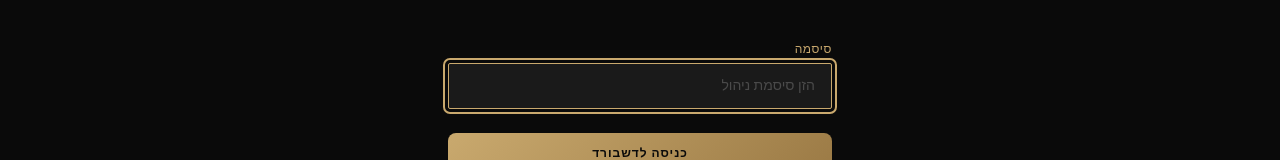
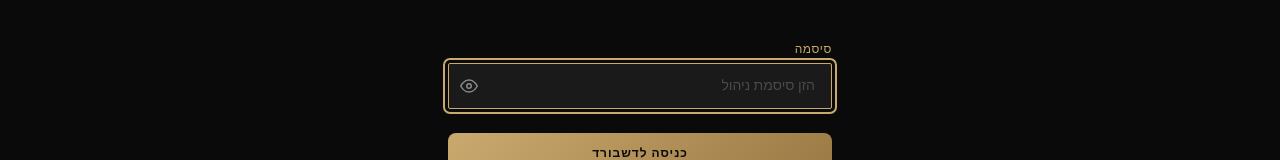
Before and after one commit to idanlanadlan/idan-lanadlan, a Next.js app: page /admin/login in a window 1280 px wide. Shown: the part 396-556 px from the top of the page. Built offline with nearby package versions, Linux system fonts and the light colour scheme; no server answers; the database is empty; a web font is replaced by a local one.

Commit message:
Add password visibility toggle to admin login

```diff
--- a/app/admin/login/page.tsx
+++ b/app/admin/login/page.tsx
@@ -2,6 +2,7 @@
 
 import { cookies } from "next/headers";
 import { redirect } from "next/navigation";
+import { PasswordInput } from "@/components/admin/PasswordInput";
 
 async function generateToken(password: string): Promise<string> {
   const encoder = new TextEncoder();
@@ -59,14 +60,7 @@ export default async function LoginPage({
             <label className="block text-xs text-gold tracking-wider uppercase mb-1.5">
               סיסמה
             </label>
-            <input
-              type="password"
-              name="password"
-              autoFocus
-              required
-              className="w-full bg-charcoal border border-gray-dark rounded-lg px-4 py-3 text-sm text-cream placeholder:text-gray focus:border-gold outline-none transition-colors"
-              placeholder="הזן סיסמת ניהול"
-            />
+            <PasswordInput />
           </div>
 
           {error && (
--- /dev/null
+++ b/components/admin/PasswordInput.tsx
@@ -0,0 +1,38 @@
+"use client";
+import { useState } from "react";
+
+export function PasswordInput() {
+  const [show, setShow] = useState(false);
+  return (
+    <div className="relative">
+      <input
+        type={show ? "text" : "password"}
+        name="password"
+        autoFocus
+        required
+        className="w-full bg-charcoal border border-gray-dark rounded-lg px-4 py-3 pl-10 text-sm text-cream placeholder:text-gray focus:border-gold outline-none transition-colors"
+        placeholder="הזן סיסמת ניהול"
+      />
+      <button
+        type="button"
+        onClick={() => setShow((s) => !s)}
+        tabIndex={-1}
+        className="absolute left-3 top-1/2 -translate-y-1/2 text-gray-light hover:text-gold transition-colors"
+        aria-label={show ? "הסתר סיסמה" : "הצג סיסמה"}
+      >
+        {show ? (
+          <svg xmlns="http://www.w3.org/2000/svg" width="18" height="18" viewBox="0 0 24 24" fill="none" stroke="currentColor" strokeWidth="2" strokeLinecap="round" strokeLinejoin="round">
+            <path d="M17.94 17.94A10.07 10.07 0 0 1 12 20c-7 0-11-8-11-8a18.45 18.45 0 0 1 5.06-5.94" />
+            <path d="M9.9 4.24A9.12 9.12 0 0 1 12 4c7 0 11 8 11 8a18.5 18.5 0 0 1-2.16 3.19" />
+            <line x1="1" y1="1" x2="23" y2="23" />
+          </svg>
+        ) : (
+          <svg xmlns="http://www.w3.org/2000/svg" width="18" height="18" viewBox="0 0 24 24" fill="none" stroke="currentColor" strokeWidth="2" strokeLinecap="round" strokeLinejoin="round">
+            <path d="M1 12s4-8 11-8 11 8 11 8-4 8-11 8-11-8-11-8z" />
+            <circle cx="12" cy="12" r="3" />
+          </svg>
+        )}
+      </button>
+    </div>
+  );
+}
```
